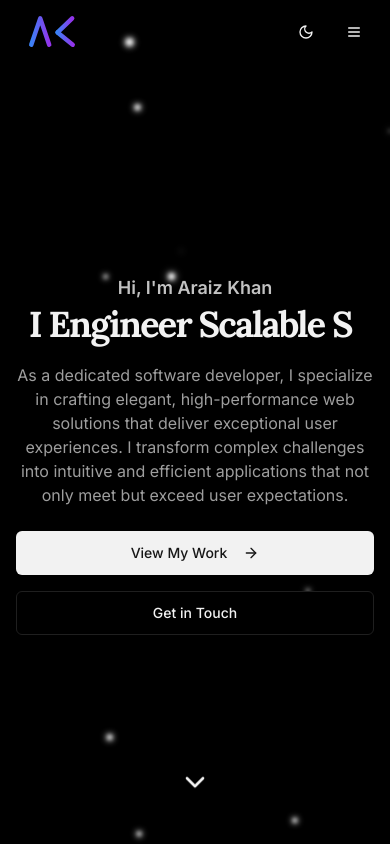
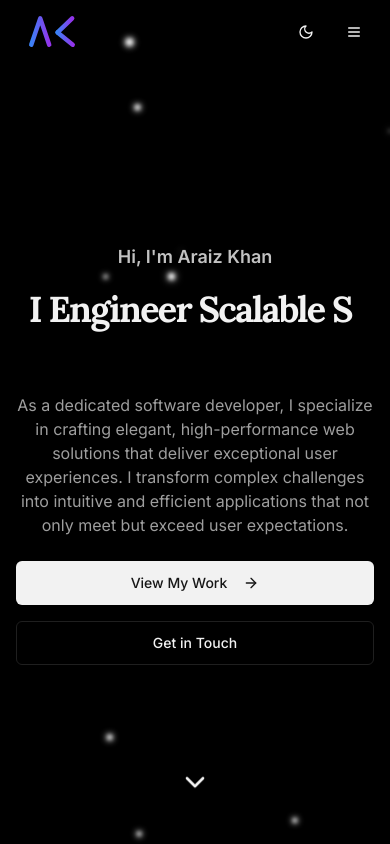
Before and after one commit to araiz-khan/Portfolio_Latest, a Next.js app: page / in a window 390 px wide. Shown: the top 844 px of the page. Built offline with nearby package versions, Linux system fonts and the light colour scheme.

Commit message:
Fix hero heading layout shift when typing text wraps on mobile
Reserve height for the tallest phrase via an invisible grid sizer so
the centered hero block no longer jumps when the animated text wraps
to a second line.

Co-Authored-By: Claude Opus 4.8 (1M context) <noreply@anthropic.com>

```diff
--- a/src/components/sections/hero-section.tsx
+++ b/src/components/sections/hero-section.tsx
@@ -10,6 +10,16 @@ import ParticleBackground from '../particle-background';
 
 gsap.registerPlugin(ScrollToPlugin);
 
+
+const HERO_PHRASES = [
+  "I Build Modern Web Experiences",
+  "I Engineer Scalable Solutions",
+  "I Create Beautiful Interfaces",
+  "I Solve Complex Problems",
+];
+
+const HERO_TEXT_CLASSES =
+  "text-4xl font-bold tracking-tighter !leading-tight sm:text-5xl md:text-6xl xl:text-7xl";
 
 export default function HeroSection() {
 
@@ -36,20 +46,28 @@ export default function HeroSection() {
           <div className="flex flex-col justify-center space-y-6 text-center">
             <div className="space-y-4">
               <h1 className="font-body text-lg font-semibold text-primary/80">Hi, I&apos;m Araiz Khan</h1>
+              <div className="grid">
+                {/* Invisible sizer: reserves height for the tallest phrase at every
+                    breakpoint so the heading never resizes mid-animation. */}
+                {HERO_PHRASES.map((phrase) => (
+                  <span
+                    key={phrase}
+                    aria-hidden="true"
+                    className={`invisible col-start-1 row-start-1 ${HERO_TEXT_CLASSES}`}
+                  >
+                    {phrase}
+                  </span>
+                ))}
                 <TextType
                   as="h2"
-                text={[
-                  "I Build Modern Web Experiences",
-                  "I Engineer Scalable Solutions",
-                  "I Create Beautiful Interfaces",
-                  "I Solve Complex Problems"
-                ]}
-                className="text-4xl font-bold tracking-tighter !leading-tight sm:text-5xl md:text-6xl xl:text-7xl"
+                  text={HERO_PHRASES}
+                  className={`col-start-1 row-start-1 ${HERO_TEXT_CLASSES}`}
                   typingSpeed={50}
                   deletingSpeed={25}
                   pauseDuration={2000}
                   loop={true}
                 />
+              </div>
               <p className="max-w-2xl mx-auto text-muted-foreground md:text-xl">
                 As a dedicated software developer, I specialize in crafting elegant, high-performance web solutions that deliver exceptional user experiences. I transform complex challenges into intuitive and efficient applications that not only meet but exceed user expectations.
               </p>
```
Lines whose indentation alone changed are shown as unchanged.
